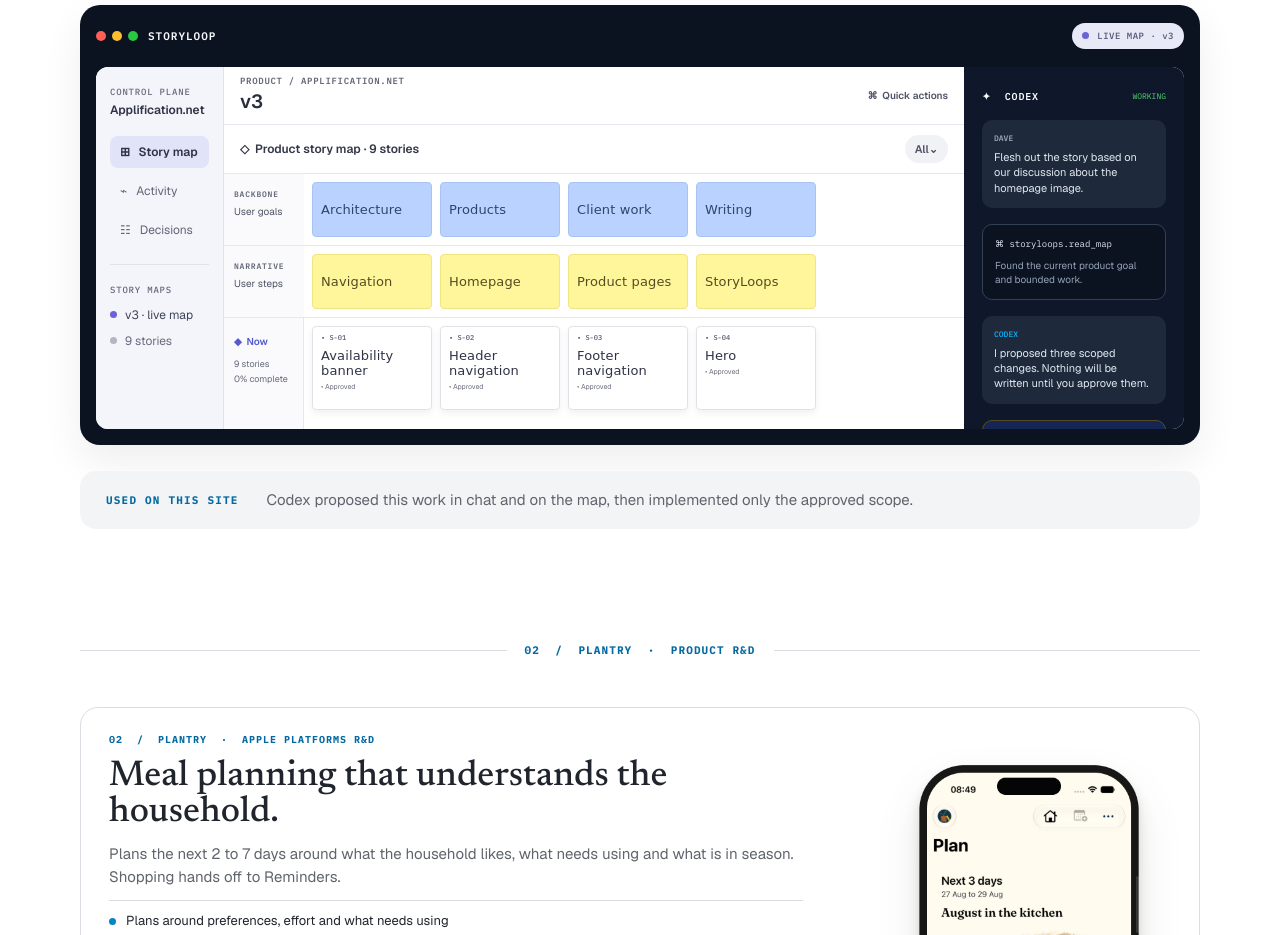
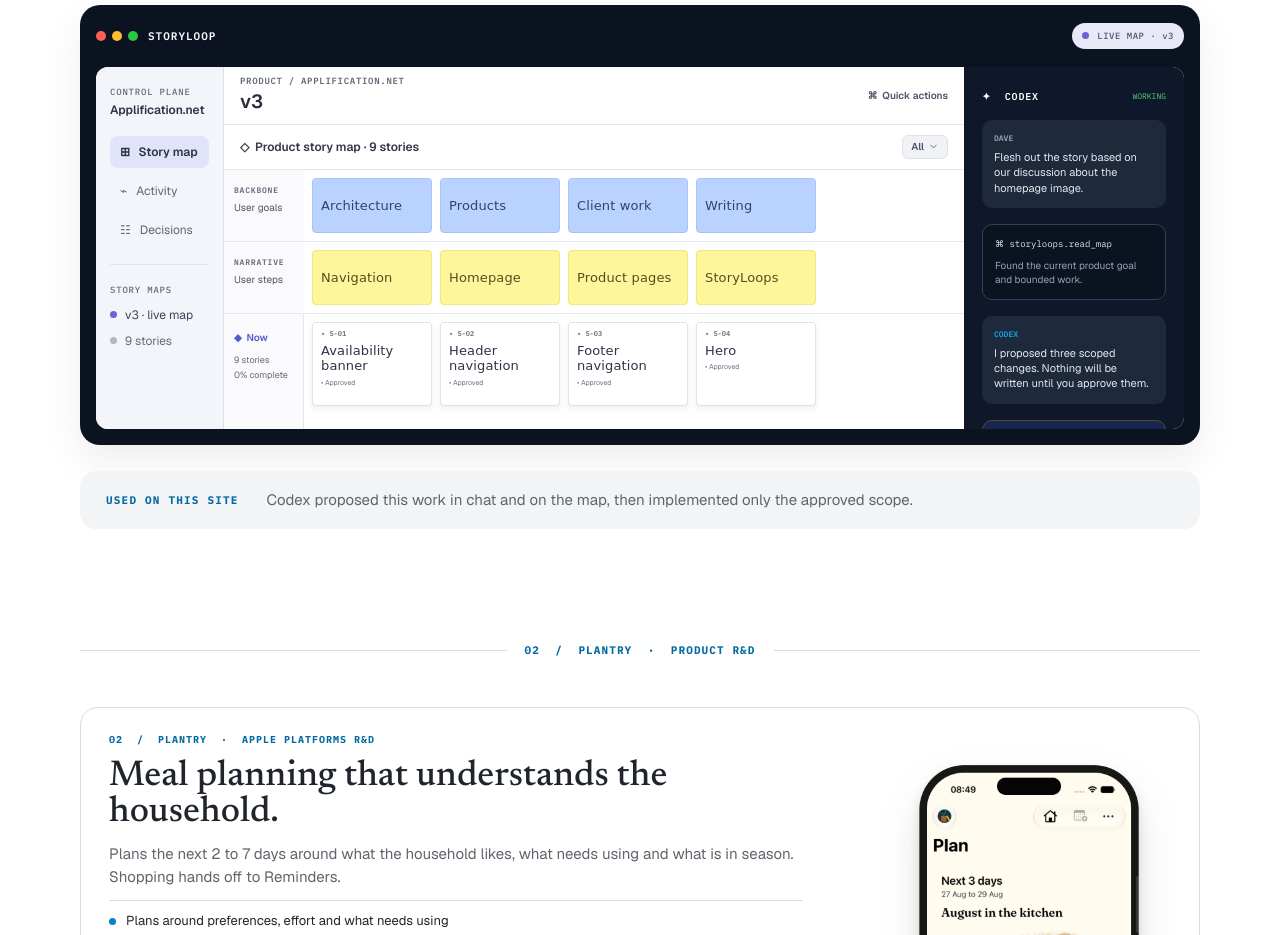
Before and after one commit to applification/applification.net, a Next.js app in the folder apps/applification/: page / in a window 1280 px wide. Shown: the part 1060-1995 px from the top of the page. Built offline with nearby package versions, Linux system fonts and the light colour scheme.

Commit message:
style: tighten StoryLoops filter control

```diff
--- a/apps/applification/src/components/home/storyloops-showcase.tsx
+++ b/apps/applification/src/components/home/storyloops-showcase.tsx
@@ -1,4 +1,4 @@
-import { Bot, CloudUpload, CodeXml } from "lucide-react";
+import { Bot, ChevronDown, CloudUpload, CodeXml } from "lucide-react";
 import { MotionReveal } from "./motion";
 
 const mapStories = [
@@ -106,7 +106,10 @@
           </div>
           <div className="flex items-center justify-between border-b border-[var(--storyloop-canvas-border)] px-4 py-2.5">
             <span className="text-xs font-semibold text-[var(--storyloop-map-title)]">◇&nbsp; Product story map · 9 stories</span>
-            <span className="rounded-full bg-[var(--storyloop-filter)] px-2.5 py-1.5 text-[11px] font-semibold text-[var(--storyloop-filter-text)]">All⌄</span>
+            <span className="inline-flex h-6 items-center gap-1 rounded-md border border-[var(--storyloop-card-border)] bg-[var(--storyloop-filter)] px-2 text-[10px] font-semibold text-[var(--storyloop-filter-text)]">
+              All
+              <ChevronDown aria-hidden="true" size={11} strokeWidth={1.8} />
+            </span>
           </div>
           <div className="flex h-[72px] shrink-0 border-b border-[var(--storyloop-row-border)]">
             <div className={`${compact ? "w-20 px-2.5" : "w-28 px-3.5"} shrink-0 bg-[var(--storyloop-row-label)] py-3.5`}>
```
